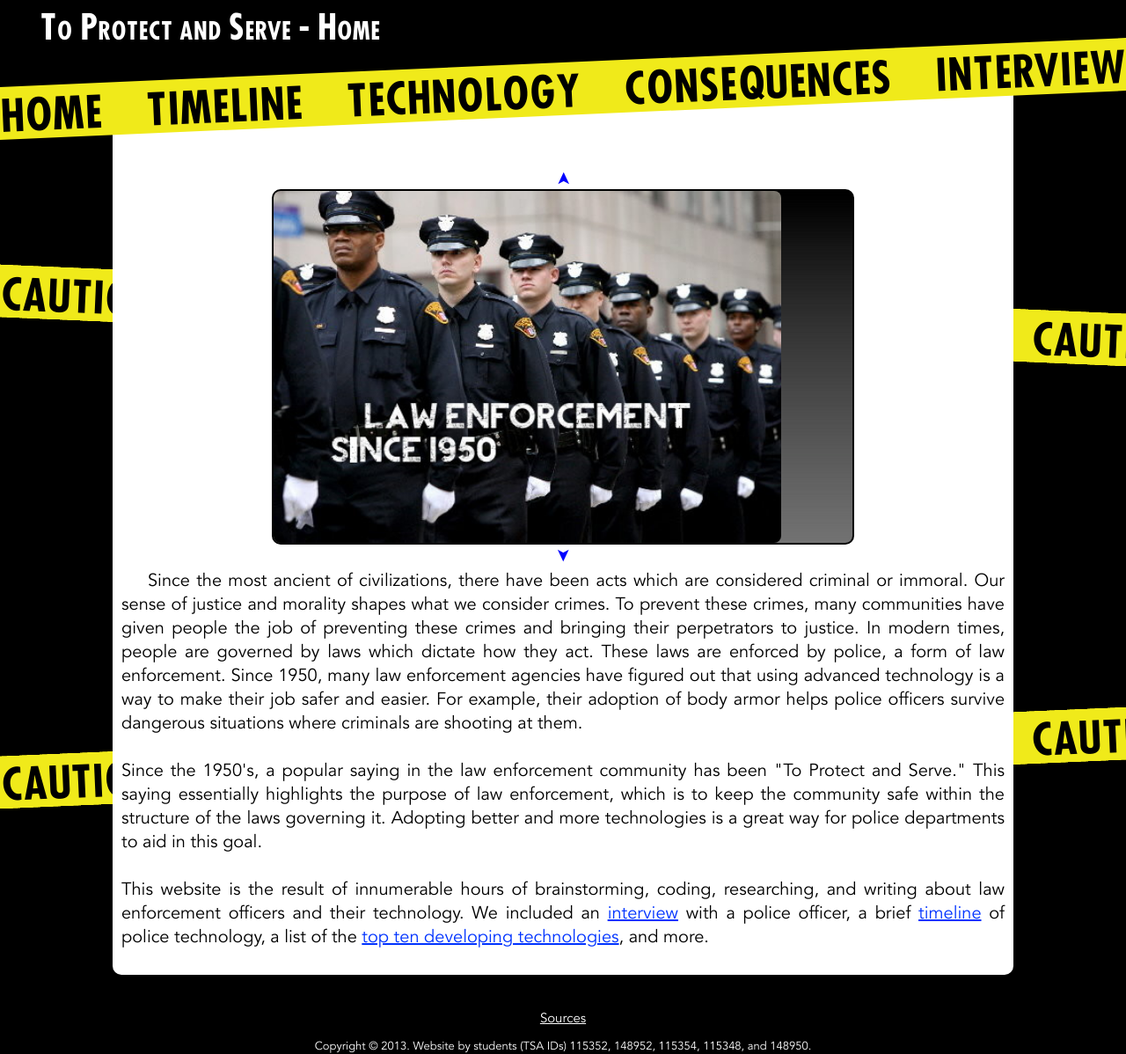
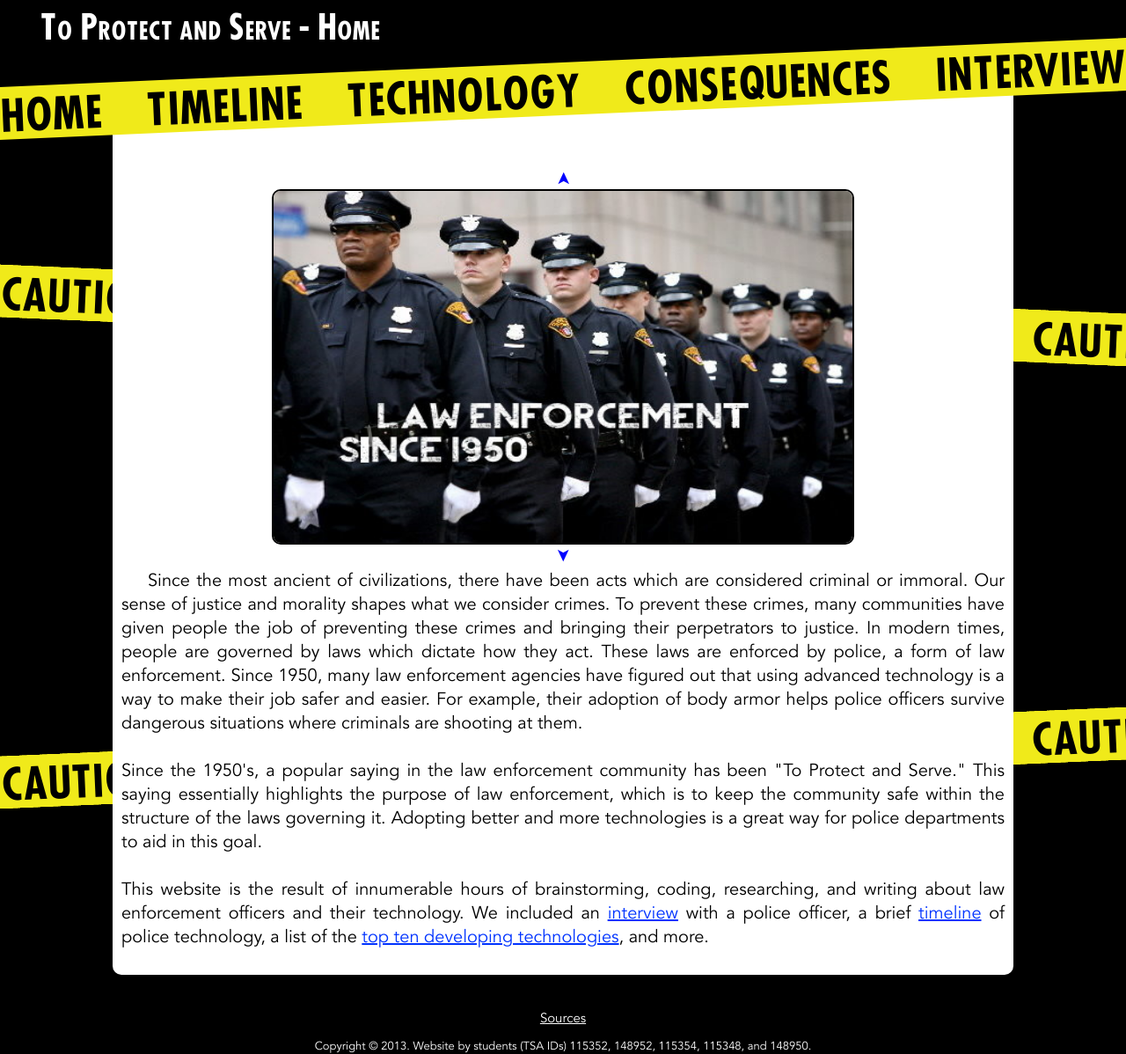
Before and after one commit to pbfy0/ToProtectAndServe, a Jekyll site: the page built from index.html, in a window 1280 px wide. Shown: the whole page at 88% size. Built offline with Jekyll 4.4.1, drawn with Linux system fonts in a browser that asks for light colours.

Commit message:
new images, styling

```diff
--- a/css/index.css
+++ b/css/index.css
@@ -1,4 +1,7 @@
-#ti  { background-image: url("../images/gradient/timeline.png") }
+/*#ti  { background-image: url("../images/gradient/timeline.png") }
 #te { background-image: url("../images/gradient/technology.png") }
 #i { background-image: url("../images/gradient/interview.png") }
-#c { background-image: url("../images/gradient/consequences.png") }
+#c { background-image: url("../images/gradient/consequences.png") }*/
+#slides div img {
+	width: 100%;
+}
--- a/index.html
+++ b/index.html
@@ -19,7 +19,7 @@ script: index.js
     <a href="consequences.html"><img src="images/panels/consequences.png" alt="Image" /></a>
   </div>
   <div id="i">
-    <a href="interview.html"><img src="images/interview.jpg" alt="Image" /></a>
+    <a href="interview.html"><img src="images/panels/interview.jpg" alt="Image" /></a>
   </div>
 </div>
 <div class="arrow noselect" id="down">
```
Also changed, not shown: images/panels/interview.jpg (added).
